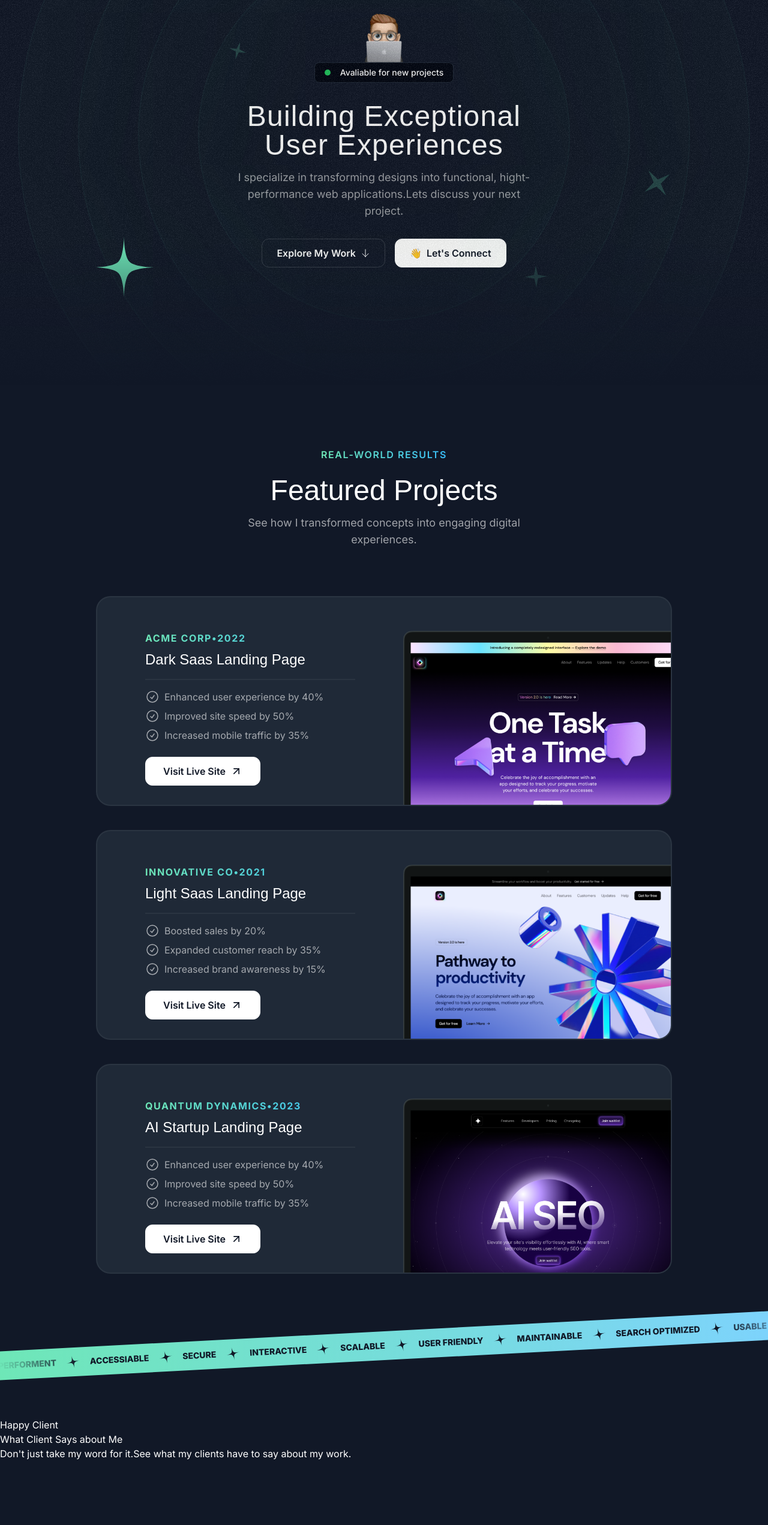
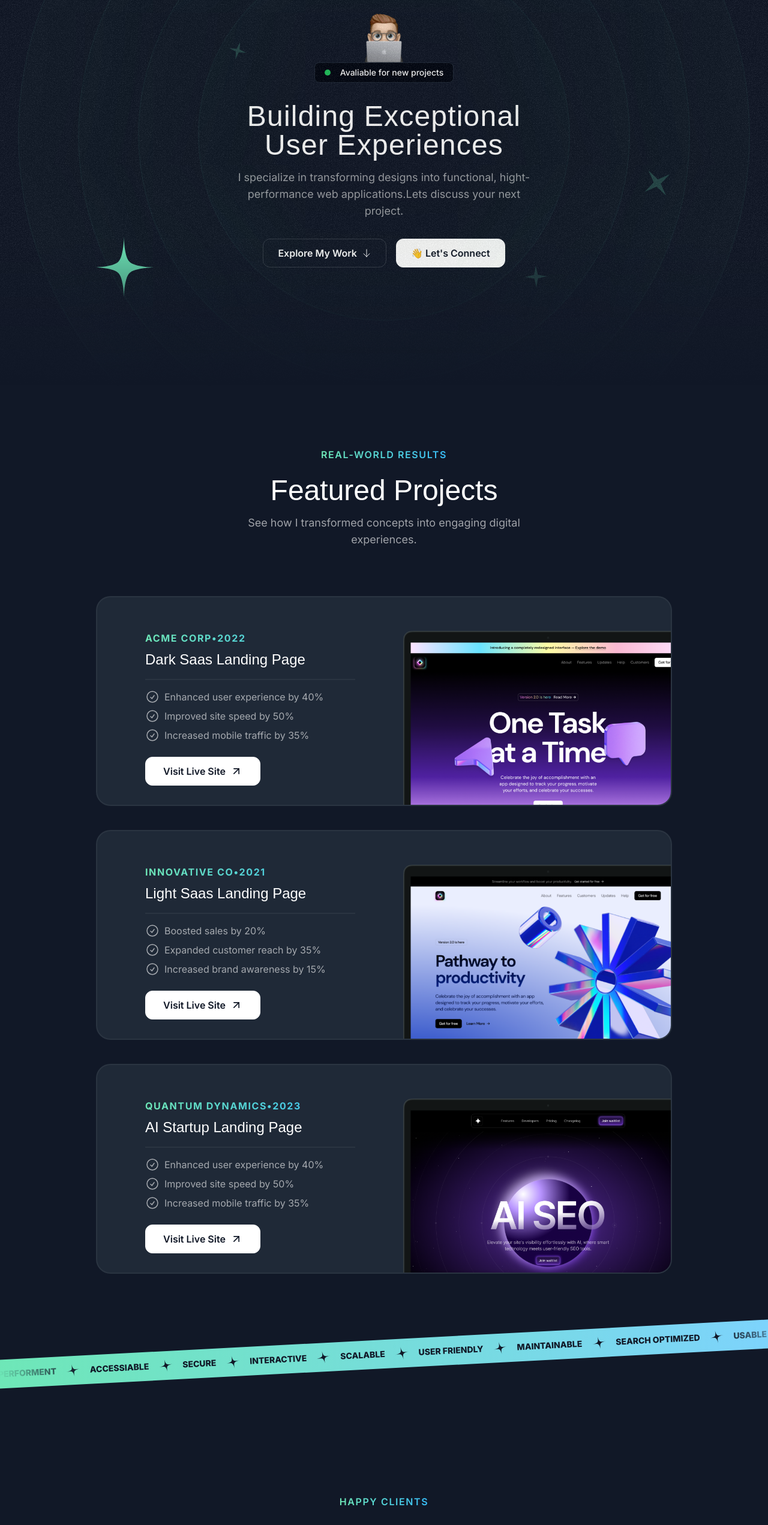
Before and after one commit to Rahmankhattak711/myportoliowebsite, a Next.js app: page / in a window 1280 px wide. Shown: the part 234-2777 px from the top of the page at 60% size. Before the commit the page ends 2670 px from the top, so only its background shows below. Built offline with nearby package versions, Linux system fonts and the light colour scheme; a web font is replaced by a local one.

Commit message:
adding component Button and HeaderSection

```diff
--- a/package.json
+++ b/package.json
@@ -10,6 +10,7 @@
   },
   "dependencies": {
     "@svgr/webpack": "^8.1.0",
+    "classnames": "^2.5.1",
     "framer-motion": "^11.3.21",
     "next": "14.2.5",
     "react": "^18",
--- /dev/null
+++ b/src/components/Button.tsx
@@ -0,0 +1,34 @@
+import React from "react";
+import classNames from "classnames";
+
+interface ButtonProps extends React.ButtonHTMLAttributes<HTMLButtonElement> {
+  text: string;
+  variant: "primary" | "secondary";
+  icon?: React.ReactNode;
+  iconPosition?: "left" | "right";
+  classNames?: string;
+}
+
+export default function Button({
+  text,
+  variant,
+  icon,
+  iconPosition,
+  className,
+  ...props
+}: ButtonProps) {
+  const classes = classNames({
+    "inline-flex items-center gap-2 bg-white text-gray-900 border border-white rounded-xl h-12 px-6":
+      variant === "primary",
+    "inline-flex items-center gap-2 border border-white/15 rounded-xl h-12 px-6 ":
+      variant === "secondary",
+  });
+
+  return (
+    <button className={`${classes} ${className} `} {...props}>
+      {iconPosition === "left" && icon && <span>{icon}</span>}
+      <span className="font-semibold">{text}</span>
+      {iconPosition === "right" && icon && <span>{icon}</span>}
+    </button>
+  );
+}
--- /dev/null
+++ b/src/components/HeaderSection.tsx
@@ -0,0 +1,29 @@
+import React from "react";
+
+interface HeaderSectionProps {
+  eyeBrow: string;
+  title: string;
+  description: string;
+}
+
+export default function HeaderSection({
+  eyeBrow,
+  title,
+  description,
+}: HeaderSectionProps) {
+  return (
+    <div>
+      <div className="flex justify-center ">
+        <p className="uppercase font-semibold tracking-widest bg-gradient-to-r from-emerald-300 to-sky-400 text-transparent bg-clip-text mt-8  lg:mt-[100px]">
+          {eyeBrow}
+        </p>
+      </div>
+      <h1 className="text-3xl md:text-5xl font-serif mt-6 text-center">
+        {title}
+      </h1>
+      <p className="text-center md:text-lg lg:text-lg lg:max-w-lg text-white/60 mt-4 max-w-md mx-auto ">
+        {description}
+      </p>
+    </div>
+  );
+}
--- a/src/sections/Hero.tsx
+++ b/src/sections/Hero.tsx
@@ -5,6 +5,7 @@ import grainImage from "@/assets/images/grain.jpg";
 import StarIcon from "@/assets/icons/star.svg";
 import Sparkle from "@/assets/icons/sparkle.svg";
 import HeroOrbit from "@/components/HeroOrbit";
+import Button from "@/components/Button";
 
 export const HeroSection = () => {
   return (
@@ -47,7 +48,7 @@ export const HeroSection = () => {
         </HeroOrbit>
 
         <HeroOrbit size={710} rotation={200}>
-        <div className="h-30 w-30 rounded-full text-emerald-300" ></div>
+          <div className="h-30 w-30 rounded-full text-emerald-300"></div>
         </HeroOrbit>
       </div>
       <div className="container">
@@ -77,13 +78,14 @@ export const HeroSection = () => {
         </div>
       </div>
       <div className="flex flex-col items-center md:flex-row justify-center mt-8 gap-4">
-        <button className="inline-flex items-center gap-2 border border-white/15 rounded-xl h-12 px-6">
-          <span className="font-semibold">Explore My Work</span>{" "}
-          <ArrowDown className="size-4" />
-        </button>
-        <button className="inline-flex items-center gap-2 bg-white text-gray-900 border border-white rounded-xl h-12 px-6">
-          👋<span className="font-semibold">Let's Connect</span>
-        </button>
+        <Button
+          text="Explore My Work"
+          variant="secondary"
+          icon={<ArrowDown className="size-4" />}
+          iconPosition="right"
+        />
+
+        <Button text="👋  Let's Connect" variant="primary" />
       </div>
     </div>
   );
--- a/src/sections/Projects.tsx
+++ b/src/sections/Projects.tsx
@@ -4,6 +4,8 @@ import aiStartupLandingPage from "@/assets/images/ai-startup-landing-page.png";
 import CheckCircle from "@/assets/icons/check-circle.svg";
 import ArrowRightIcon from "@/assets/icons/arrow-up-right.svg";
 import Image from "next/image";
+import HeaderSection from "@/components/HeaderSection";
+import Button from "@/components/Button";
 
 const portfolioProjects = [
   {
@@ -15,7 +17,7 @@ const portfolioProjects = [
       { title: "Improved site speed by 50%" },
       { title: "Increased mobile traffic by 35%" },
     ],
-    link: "https://youtu.be/4k7IdSLxh6w",
+    link: "/",
     image: darkSaasLandingPage,
   },
   {
@@ -27,7 +29,7 @@ const portfolioProjects = [
       { title: "Expanded customer reach by 35%" },
       { title: "Increased brand awareness by 15%" },
     ],
-    link: "https://youtu.be/7hi5zwO75yc",
+    link: "/",
     image: lightSaasLandingPage,
   },
   {
@@ -39,7 +41,7 @@ const portfolioProjects = [
       { title: "Improved site speed by 50%" },
       { title: "Increased mobile traffic by 35%" },
     ],
-    link: "https://youtu.be/Z7I5uSRHMHg",
+    link: "/",
     image: aiStartupLandingPage,
   },
 ];
@@ -48,17 +50,11 @@ export const ProjectsSection = () => {
   return (
     <div>
       <div className="container">
-        <div className="flex justify-center ">
-          <p className="uppercase font-semibold tracking-widest bg-gradient-to-r from-emerald-300 to-sky-400 text-transparent bg-clip-text mt-8  lg:mt-[100px]">
-            Real-world Results
-          </p>
-        </div>
-        <h1 className="text-3xl md:text-5xl font-serif mt-6 text-center">
-          Featured Projects
-        </h1>
-        <p className="text-center md:text-lg lg:text-lg lg:max-w-lg text-white/60 mt-4 max-w-md mx-auto ">
-          See how I transformed concepts into engaging digital experiences.
-        </p>
+        <HeaderSection
+          eyeBrow="Real-world Results"
+          title="Featured Projects"
+          description="See how I transformed concepts into engaging digital experiences."
+        />
 
         <div className="flex flex-col gap-20 md:gap-24 lg:gap-10 mt-10 md:mt-20">
           {portfolioProjects.map((project) => (
@@ -88,9 +84,13 @@ export const ProjectsSection = () => {
                 </ul>
 
                 <a href={project.link}>
-                  <button className="inline-flex justify-center mt-6 items-center gap-2 font-semibold bg-white text-gray-900 border border-white rounded-xl h-12 px-6 w-full md:w-48">
-                    Visit Live Site <ArrowRightIcon className="size-5" />
-                  </button>
+                  <Button
+                    text="Visit Live Site"
+                    variant="primary"
+                    iconPosition="right"
+                    className="w-full md:w-48 inline-flex justify-center mt-6 items-center"
+                    icon={<ArrowRightIcon className="size-5" />}
+                  />
                 </a>
               </div>
 
--- a/src/sections/Tape.tsx
+++ b/src/sections/Tape.tsx
@@ -14,7 +14,7 @@ export const TapeSection = () => {
     "Reliable",
   ];
   return (
-    <div className="py-24">
+    <div className="py-[110px]">
       <div className="flex bg-gradient-to-r from-emerald-300 to-sky-300 overflow-x-clip -rotate-3 -mx-1">
         <div className="flex [mask-image:linear-gradient(to_right,transparent,black_10%,black_90%,transparent)]">
           <div className="flex flex-none gap-4 py-3">
--- a/src/sections/Testimonials.tsx
+++ b/src/sections/Testimonials.tsx
@@ -3,6 +3,8 @@ import memojiAvatar2 from "@/assets/images/memoji-avatar-2.png";
 import memojiAvatar3 from "@/assets/images/memoji-avatar-3.png";
 import memojiAvatar4 from "@/assets/images/memoji-avatar-4.png";
 import memojiAvatar5 from "@/assets/images/memoji-avatar-5.png";
+import HeaderSection from "@/components/HeaderSection";
+import Image from "next/image";
 
 const testimonials = [
   {
@@ -38,9 +40,25 @@ const testimonials = [
 ];
 
 export const TestimonialsSection = () => {
-  return <div>
-    <p>Happy Client</p>
-    <h1>What Client Says about Me</h1>
-    <p>Don't just take my word for it.See what my clients have to say about my work.</p>
-  </div>;
+  return (
+    <div>
+      <div className="container">
+        <HeaderSection
+          eyeBrow="Happy Clients"
+          title="What Clients Say about Me"
+          description="Don't just take my word for it.See what my clients have to say about
+          my work."
+        />
+
+        {testimonials.map((testimonial) => (
+          <div key={testimonial.name}>
+            <Image src={testimonial.avatar} alt={testimonial.name} />
+            <div>{testimonial.name}</div>
+            <div>{testimonial.position}</div>
+            <div>{testimonial.text}</div>
+          </div>
+        ))}
+      </div>
+    </div>
+  );
 };
```
Also changed, not shown: 1 other file (tests, documents, lock files or other folders). Lines whose indentation alone changed are shown as unchanged.
